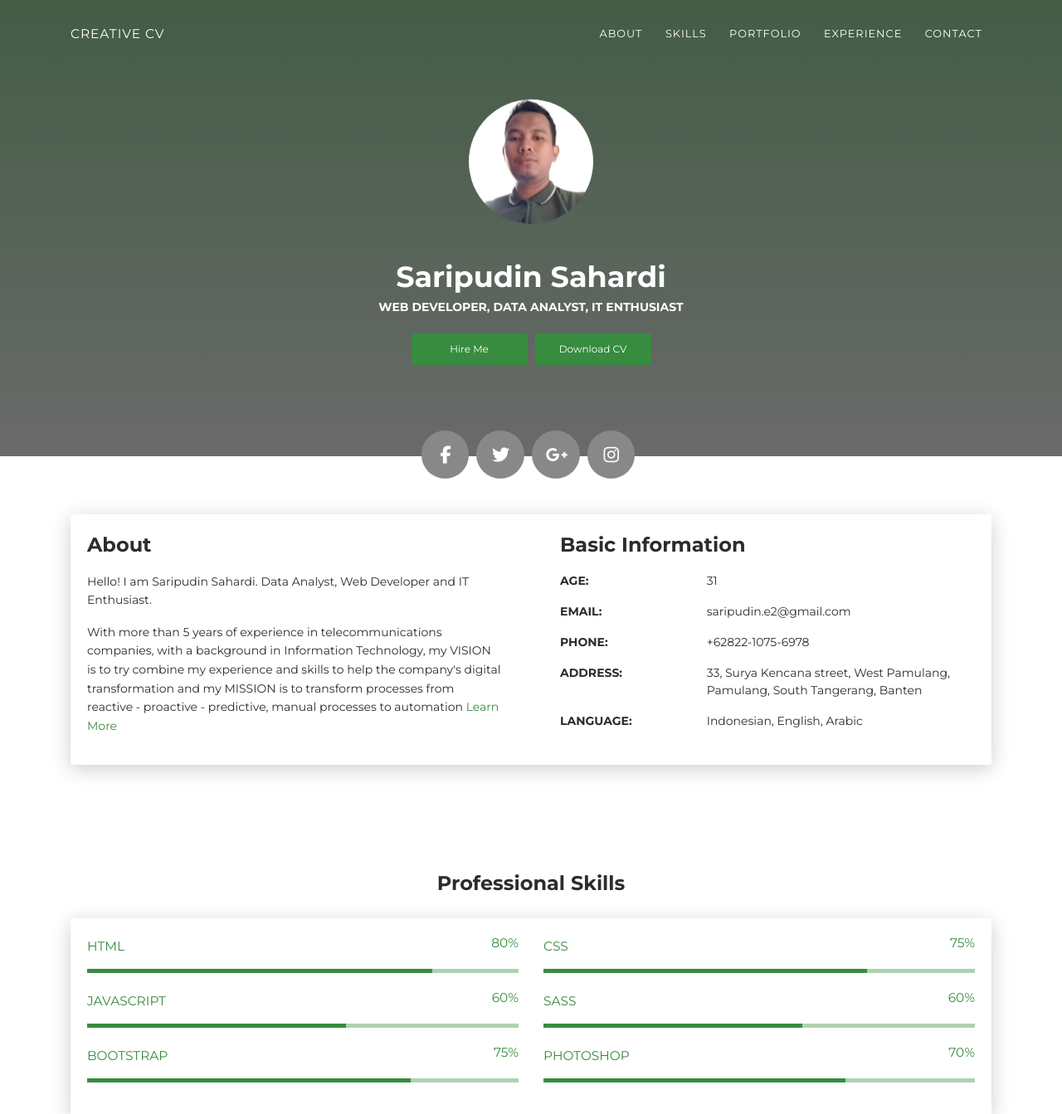
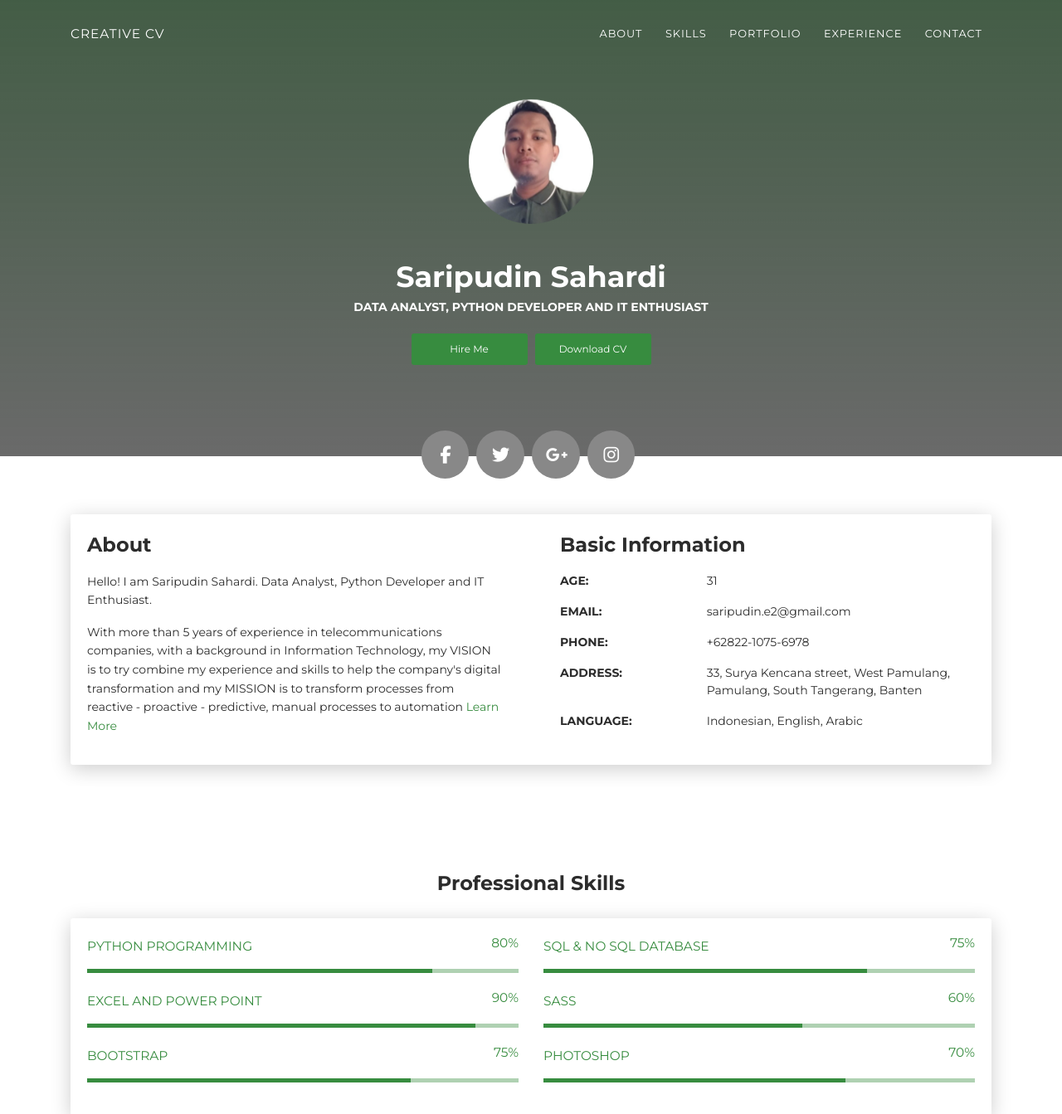
Before and after one commit to greenbird90/cvsaripudin, a plain HTML site: page index.html in a window 1280 px wide. Shown: the top 1343 px of the page at 83% size. Drawn offline with Linux system fonts and the light colour scheme.

Commit message:
revisi text

```diff
--- a/index.html
+++ b/index.html
@@ -50,7 +50,7 @@
         <div class="content-center">
           <div class="cc-profile-image"><a href="#"><img src="images/saripudin.jpg" alt="Image"/></a></div>
           <div class="h2 title">Saripudin Sahardi</div>
-          <p class="category text-white">Web Developer, Data Analyst,  IT Enthusiast</p><a class="btn btn-primary smooth-scroll mr-2" href="#contact" data-aos="zoom-in" data-aos-anchor="data-aos-anchor">Hire Me</a><a class="btn btn-primary" href="#" data-aos="zoom-in" data-aos-anchor="data-aos-anchor">Download CV</a>
+          <p class="category text-white">Data Analyst, Python Developer and IT Enthusiast</p><a class="btn btn-primary smooth-scroll mr-2" href="#contact" data-aos="zoom-in" data-aos-anchor="data-aos-anchor">Hire Me</a><a class="btn btn-primary" href="#" data-aos="zoom-in" data-aos-anchor="data-aos-anchor">Download CV</a>
         </div>
       </div>
       <div class="section">
@@ -68,7 +68,7 @@
         <div class="col-lg-6 col-md-12">
           <div class="card-body">
             <div class="h4 mt-0 title">About</div>
-            <p>Hello! I am Saripudin Sahardi. Data Analyst, Web Developer and IT Enthusiast.</p>
+            <p>Hello! I am Saripudin Sahardi. Data Analyst, Python Developer and IT Enthusiast.</p>
             <p>With more than 5 years of experience in telecommunications companies, with a background in Information Technology, my VISION is to try combine my experience and skills to help the company's digital transformation and my MISSION is to transform processes from reactive - proactive - predictive, manual processes to automation <a href="https://www.linkedin.com/in/saripudin-sahardi-387b74156/" target="_blank">Learn More</a></p>
           </div>
         </div>
@@ -108,14 +108,14 @@
       <div class="card-body">
         <div class="row">
           <div class="col-md-6">
-            <div class="progress-container progress-primary"><span class="progress-badge">HTML</span>
+            <div class="progress-container progress-primary"><span class="progress-badge">Python Programming</span>
               <div class="progress">
                 <div class="progress-bar progress-bar-primary" data-aos="progress-full" data-aos-offset="10" data-aos-duration="2000" role="progressbar" aria-valuenow="60" aria-valuemin="0" aria-valuemax="100" style="width: 80%;"></div><span class="progress-value">80%</span>
               </div>
             </div>
           </div>
           <div class="col-md-6">
-            <div class="progress-container progress-primary"><span class="progress-badge">CSS</span>
+            <div class="progress-container progress-primary"><span class="progress-badge">SQL & No SQL Database</span>
               <div class="progress">
                 <div class="progress-bar progress-bar-primary" data-aos="progress-full" data-aos-offset="10" data-aos-duration="2000" role="progressbar" aria-valuenow="60" aria-valuemin="0" aria-valuemax="100" style="width: 75%;"></div><span class="progress-value">75%</span>
               </div>
@@ -124,9 +124,9 @@
         </div>
         <div class="row">
           <div class="col-md-6">
-            <div class="progress-container progress-primary"><span class="progress-badge">JavaScript</span>
+            <div class="progress-container progress-primary"><span class="progress-badge">Excel and Power Point</span>
               <div class="progress">
-                <div class="progress-bar progress-bar-primary" data-aos="progress-full" data-aos-offset="10" data-aos-duration="2000" role="progressbar" aria-valuenow="60" aria-valuemin="0" aria-valuemax="100" style="width: 60%;"></div><span class="progress-value">60%</span>
+                <div class="progress-bar progress-bar-primary" data-aos="progress-full" data-aos-offset="10" data-aos-duration="2000" role="progressbar" aria-valuenow="60" aria-valuemin="0" aria-valuemax="100" style="width: 90%;"></div><span class="progress-value">90%</span>
               </div>
             </div>
           </div>
```
